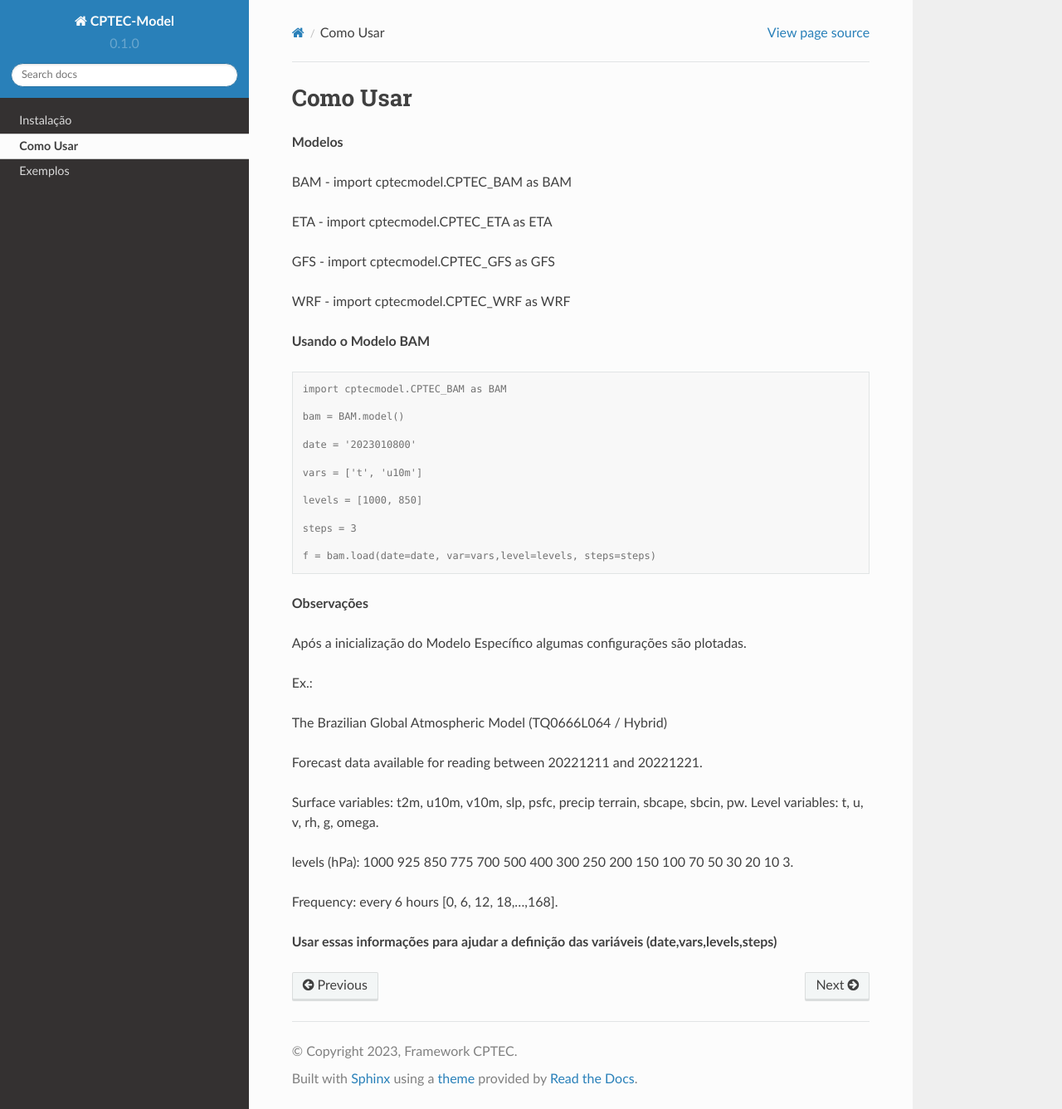
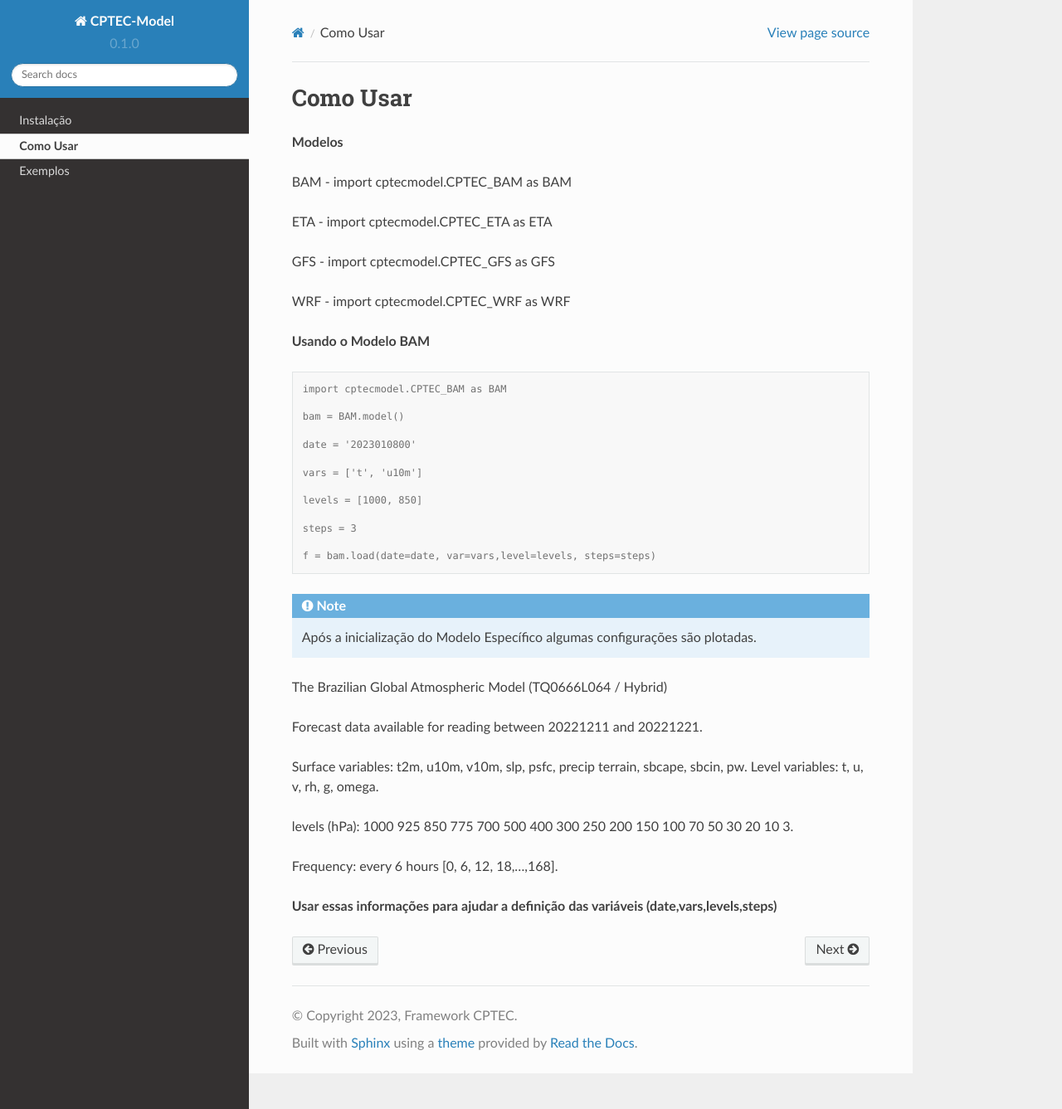
Before and after one commit to framework-CPTEC/tutorial-cptec-model, a Sphinx documentation site: the page built from docs/source/api.rst, in a window 1280 px wide and 1337 px high. Shown: the whole window at 83% size. Built offline with Sphinx 7.4.7 and the Read the Docs theme 2.0.0, drawn with Linux system fonts in a browser that asks for light colours.

```diff
--- a/docs/source/api.rst
+++ b/docs/source/api.rst
@@ -30,11 +30,11 @@ WRF - import cptecmodel.CPTEC_WRF as WRF
     f = bam.load(date=date, var=vars,level=levels, steps=steps)
 
 
-**Observações**
+.. note::
 
-Após a inicialização do Modelo Específico algumas configurações são plotadas.
+    Após a inicialização do Modelo Específico algumas configurações são plotadas.
 
-Ex.:
+
 
 The Brazilian Global Atmospheric Model (TQ0666L064 / Hybrid)
 
```
